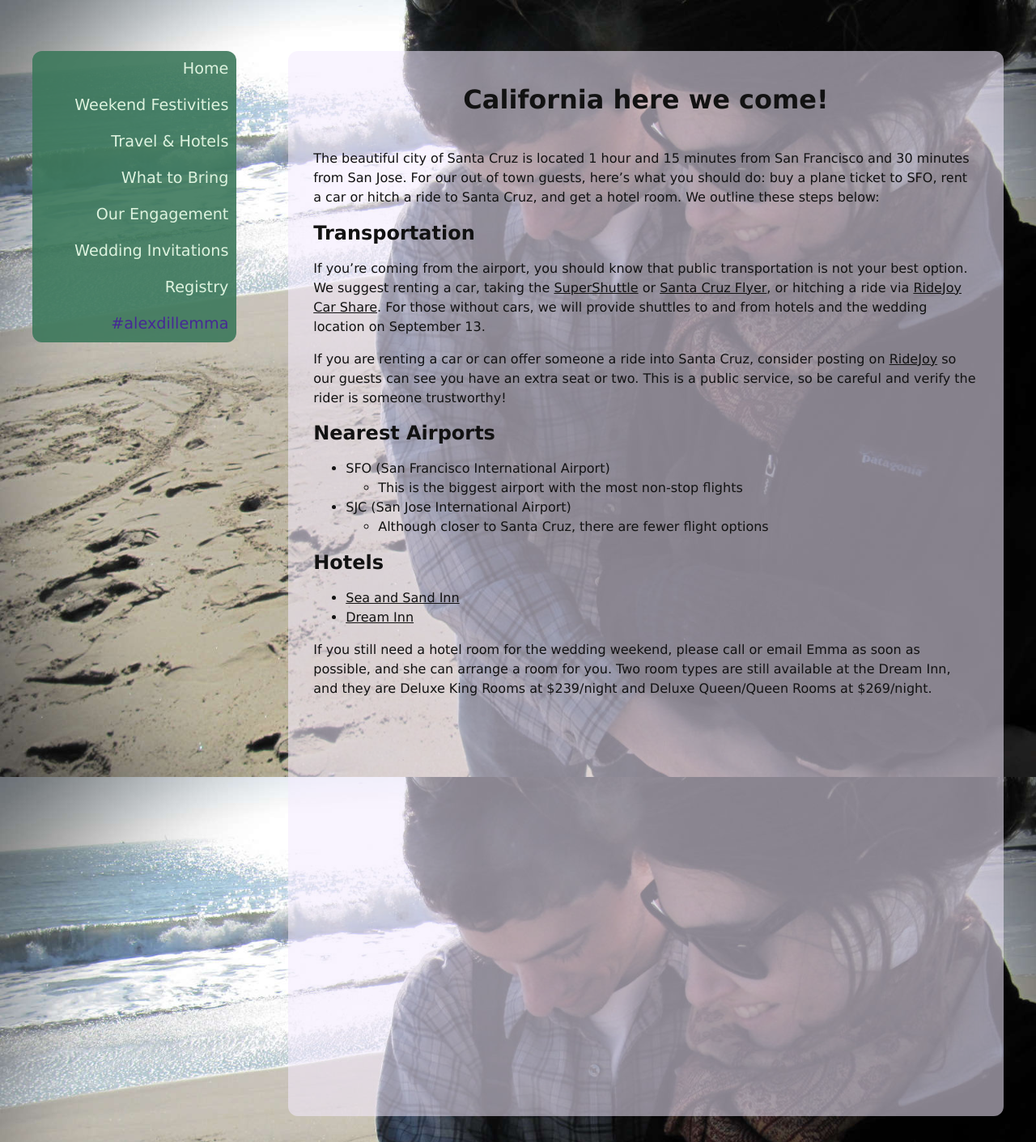
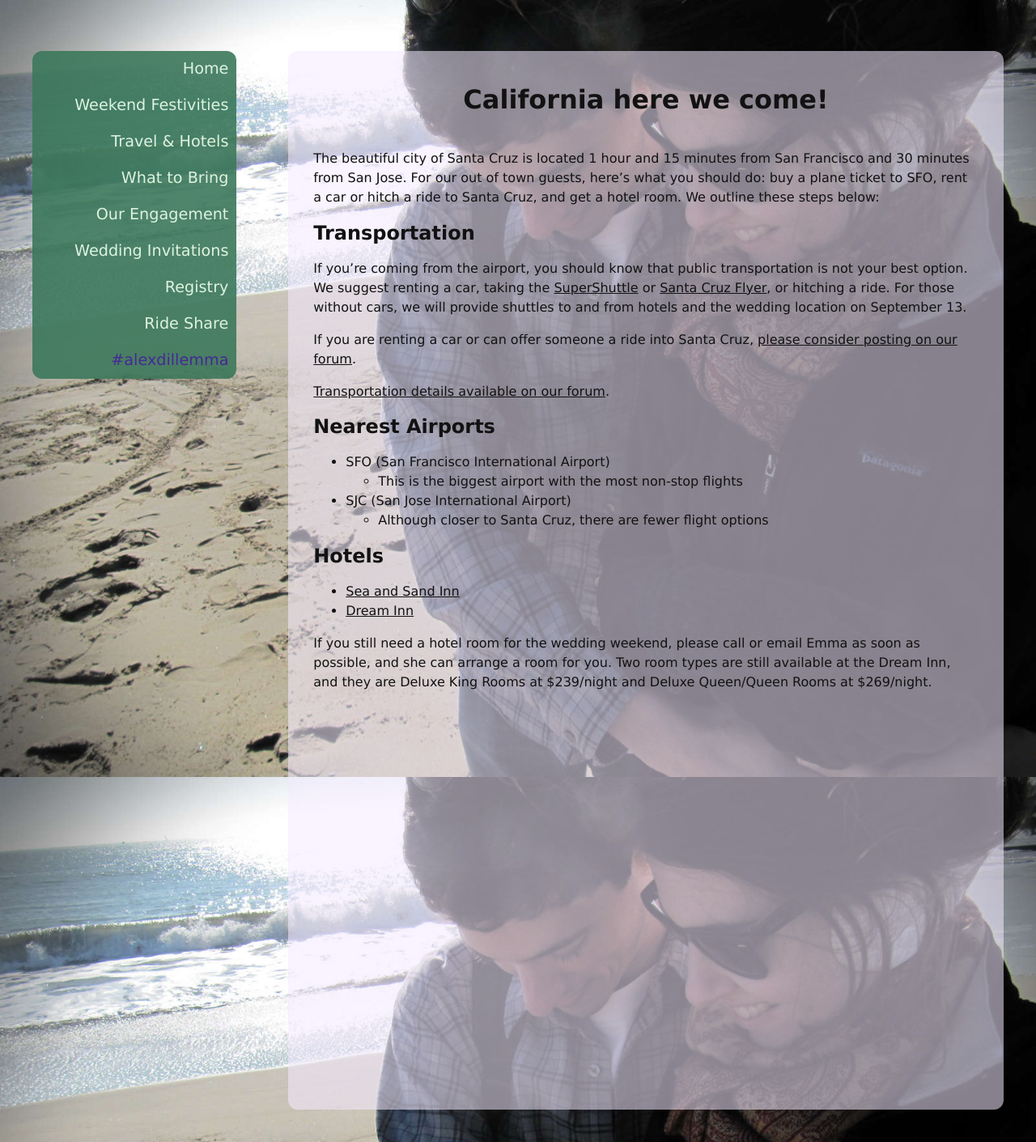
Before and after one commit to adgaudio/wedding, a Jekyll site: the page built from travel-and-hotels.md, in a window 1280 px wide. Shown: the whole page at 81% size. Built offline with Jekyll 4.4.1, drawn with Linux system fonts in a browser that asks for light colours; Markdown is read by kramdown in place of the engine named in the settings.

Commit message:
add forum

```diff
--- a/_layouts/default.html
+++ b/_layouts/default.html
@@ -27,6 +27,7 @@
           {% comment %} <li><a href="{{ site.baseurl }}/registry.html#site">Registry</a></li> {% endcomment %}
           <li><a href="http://www.myregistry.com/wedding-registry/Emma-Richter-Alex-Gaudio-New-York-NY/700779">Registry</a></li>
           {% comment %} <li><a href="{{ site.baseurl }}/rsvp.html#site">Preliminary RSVP</a></li> {% endcomment %}
+          <li><a href="http://alexdillemma.freeforums.net/">Ride Share</a></li>
           <li><a href="{{ site.baseurl }}/instagram.html#site" class="purple_text">#alexdillemma</a></li>
         </ul>
       </div>
--- a/travel-and-hotels.md
+++ b/travel-and-hotels.md
@@ -35,10 +35,11 @@ The beautiful city of Santa Cruz is located 1 hour and 15 minutes from San Franc
 
 Transportation
 -----
-If you're coming from the airport, you should know that public transportation is not your best option.  We suggest renting a car, taking the <a href="http://www.supershuttle.com/Locations/SFOAirportShuttleSanFrancisco.aspx" target="_blank">SuperShuttle</a> or [Santa Cruz Flyer](http://www.santacruzflyer.com/), or hitching a ride via [RideJoy Car Share](http://ridejoy.com/).  For those without cars, we will provide shuttles to and from hotels and the wedding location on September 13.
+If you're coming from the airport, you should know that public transportation is not your best option.  We suggest renting a car, taking the <a href="http://www.supershuttle.com/Locations/SFOAirportShuttleSanFrancisco.aspx" target="_blank">SuperShuttle</a> or [Santa Cruz Flyer](http://www.santacruzflyer.com/), or hitching a ride.  For those without cars, we will provide shuttles to and from hotels and the wedding location on September 13.
 
-If you are renting a car or can offer someone a ride into Santa Cruz, consider posting on [RideJoy](http://ridejoy.com/) so our guests can see you have an extra seat or two.  This is a public service, so be careful and verify the rider is someone trustworthy!
+If you are renting a car or can offer someone a ride into Santa Cruz, [please consider posting on our forum](http://alexdillemma.freeforums.net/).
 
+[Transportation details available on our forum](http://alexdillemma.freeforums.net/).
 
 Nearest Airports
 -----
```
